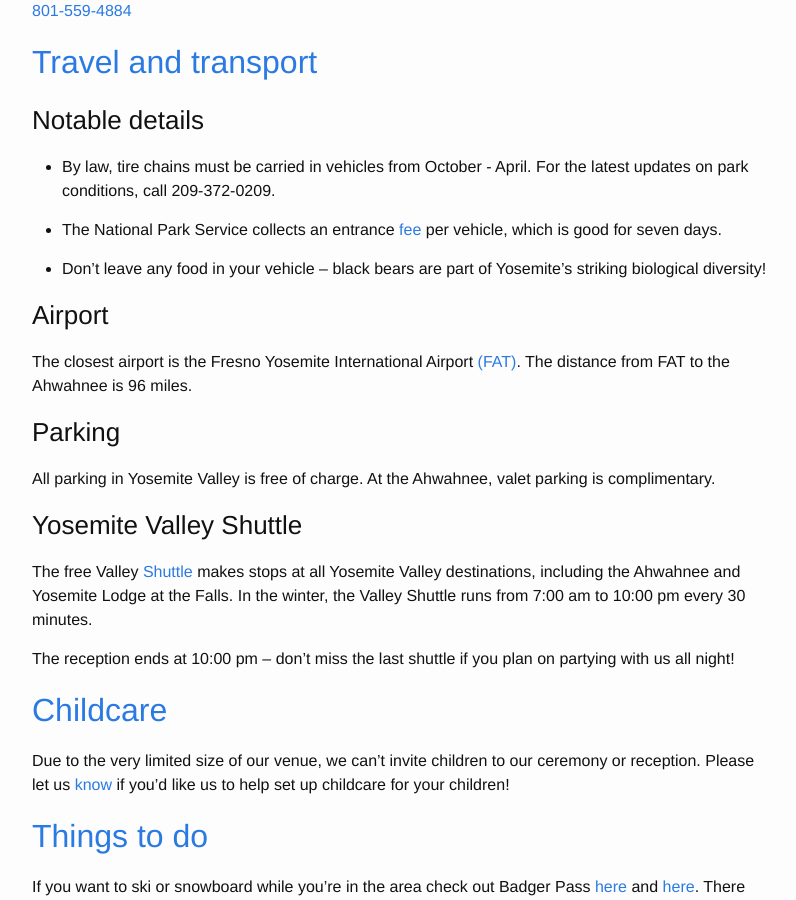
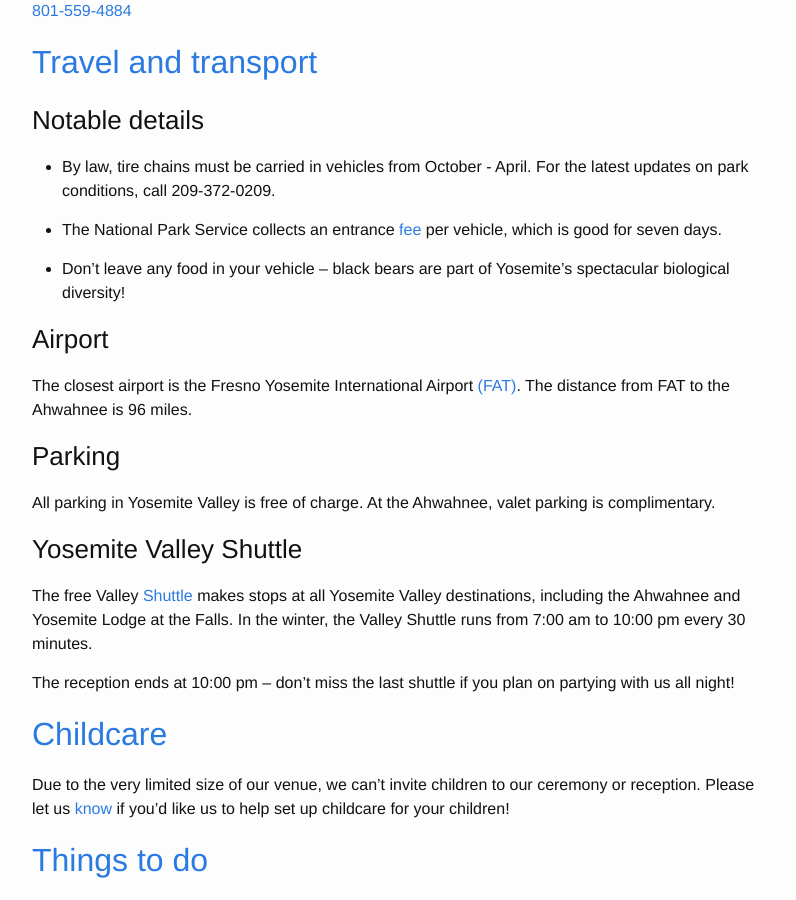
Before and after one commit to j-e-yosemite/j-e-yosemite.github.io, a Jekyll site: the page built from details.md, in a window 1280 px wide and 900 px high, scrolled down 522 px. Shown: the whole window, without its empty margins (238-1034 px from the left). Built offline with Jekyll 4.4.1, drawn with Linux system fonts in a browser that asks for light colours.

Commit message:
One small change

```diff
--- a/details.md
+++ b/details.md
@@ -29,7 +29,7 @@
 
 * The National Park Service collects an entrance [fee](http://www.nps.gov/yose/planyourvisit/fees.htm) per vehicle, which is good for seven days.
 
-* Don't leave any food in your vehicle -- black bears are part of Yosemite's striking biological diversity!
+* Don't leave any food in your vehicle -- black bears are part of Yosemite's spectacular biological diversity!
 
 ### Airport
 
```
